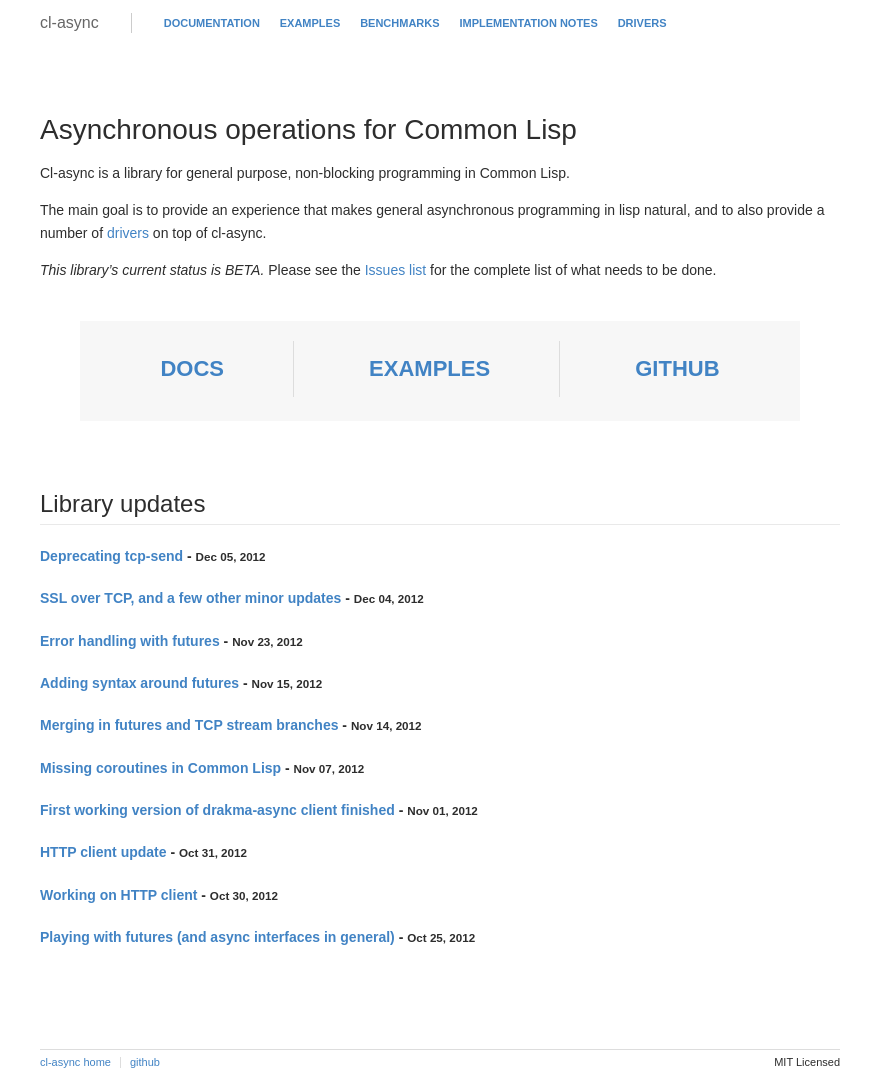
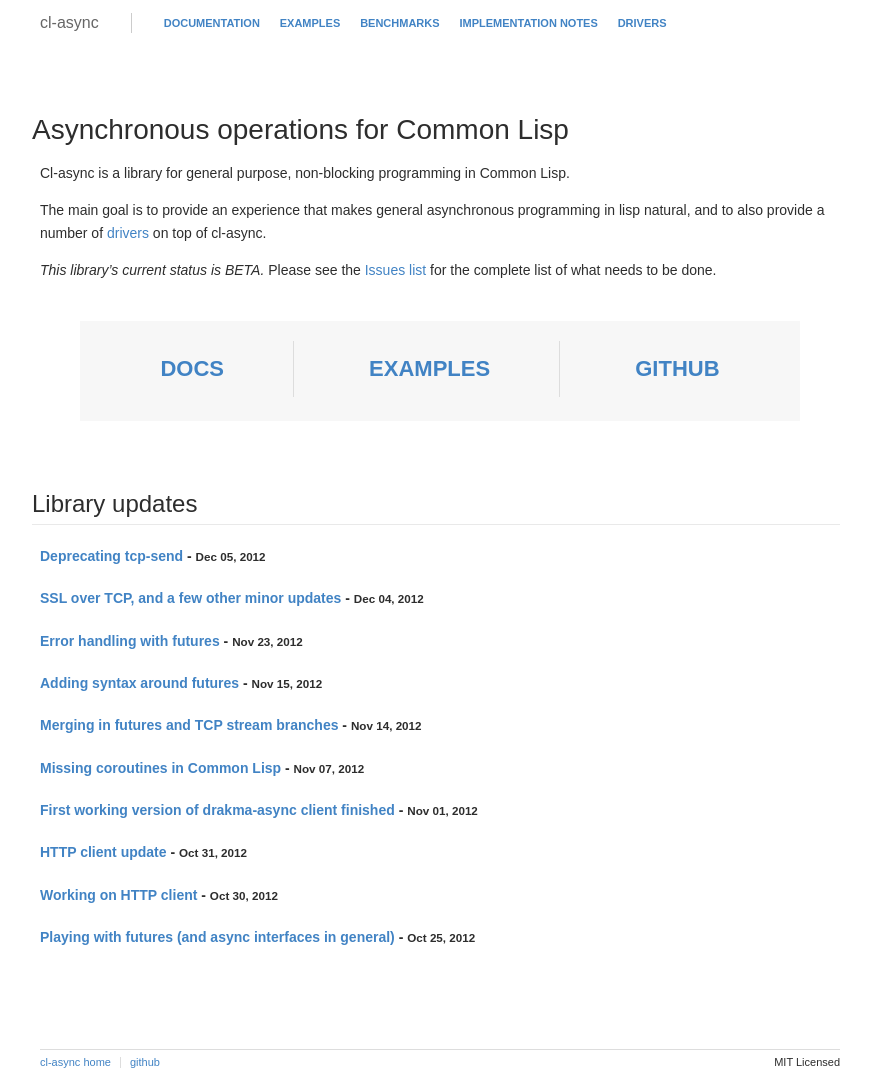
Before and after one commit to orthecreedence/cl-async, a Jekyll site: the page built from index.md, in a window 1280 px wide. Shown: the whole page, without its empty margins (200-1071 px from the left). Built offline with Jekyll 4.4.1, drawn with Linux system fonts in a browser that asks for light colours; Markdown is read by kramdown in place of the engine named in the settings.

Commit message:
tweaking headers ot make sections more ...distinct

```diff
--- a/css/async.css
+++ b/css/async.css
@@ -32,6 +32,7 @@ footer p {float: right; margin: 0; padding: 0;}
 a {color: #4183C4; text-decoration: none;}
 a:hover {text-decoration: underline;}
 h1, h2, h3, h4, h5 {margin: 20px 0 10px 0; font-weight: normal;}
+h1, h2, h3 {margin-left: -8px;}  /* really helps to set headers/sections out visually */
 h1 {font-size: 28px; line-height: 1.2em;}
 h2 {font-size: 24px; border-bottom: 1px solid #e9e9e9;}
 h3 {font-size: 18px;}
```
